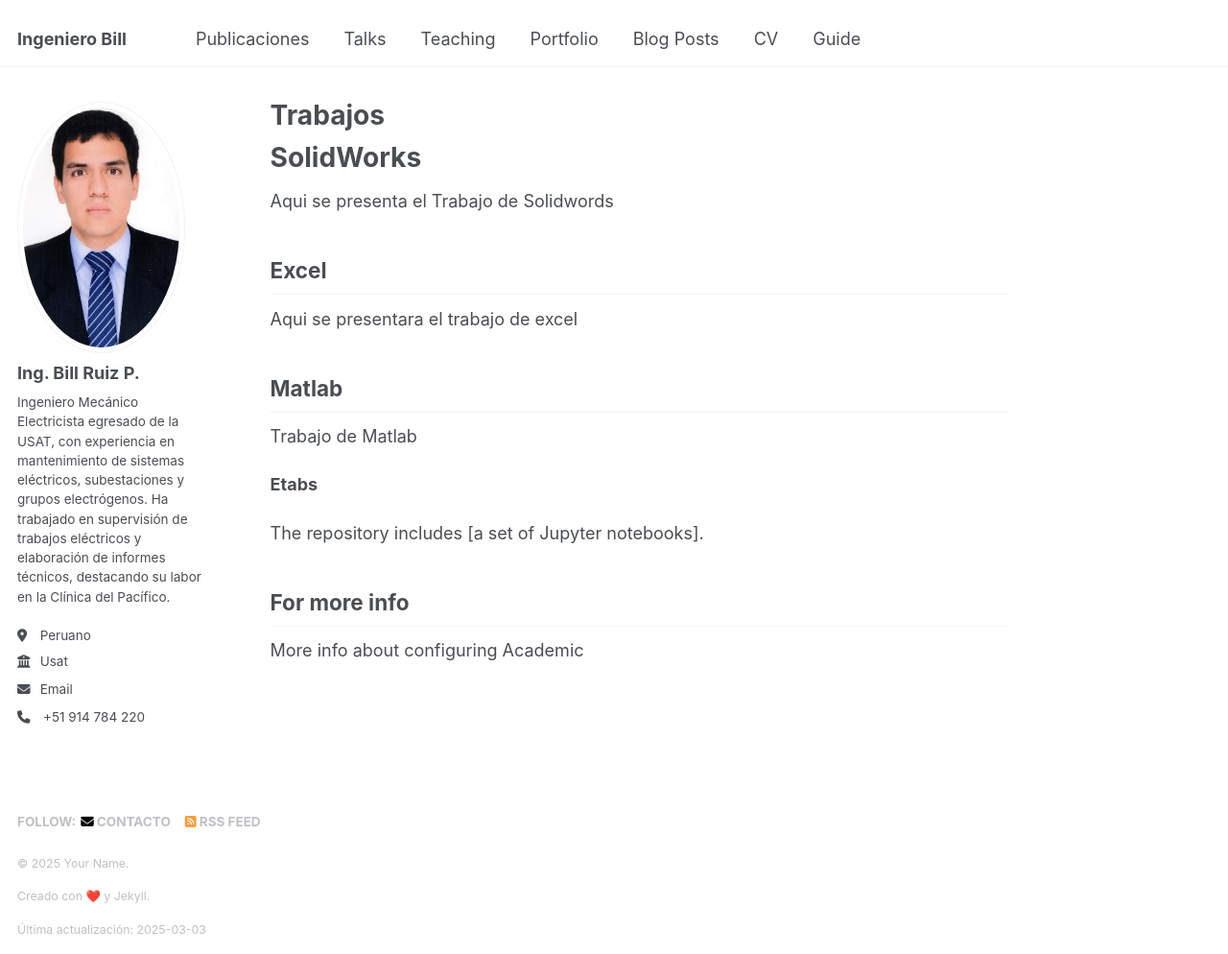
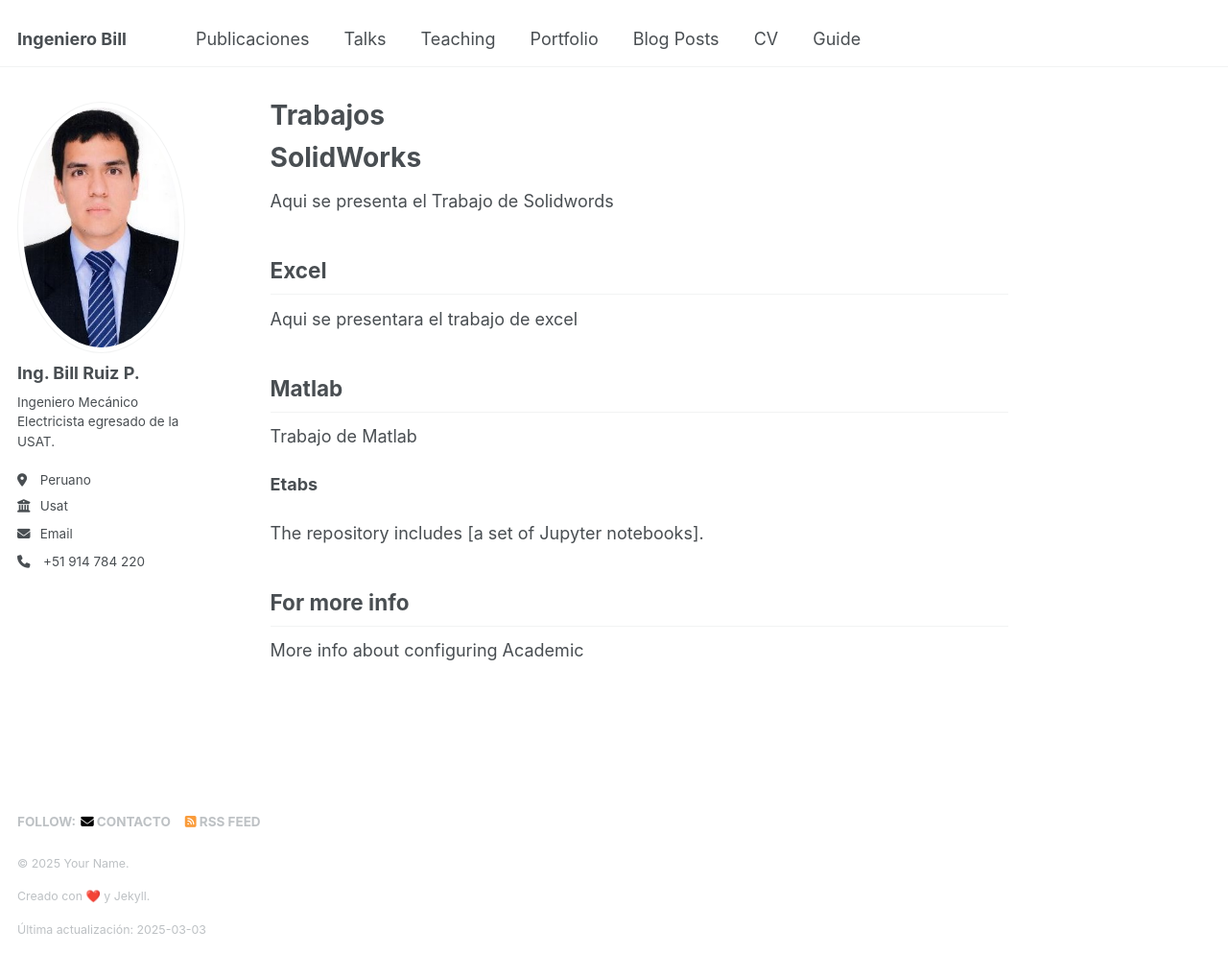
Before and after one commit to IngenieroBill/Cv, a Jekyll site: the page built from _pages/about.md, in a window 1280 px wide and 994 px high. Shown: the whole window at 96% size. Built offline with Jekyll 4.4.1, drawn with Linux system fonts in a browser that asks for light colours.

Commit message:
Actualización de configuración en _config.yml

```diff
--- a/_config.yml
+++ b/_config.yml
@@ -25,7 +25,7 @@ author:
   avatar           : "profile.png"
   name             : "Ing. Bill Ruiz P."
   pronouns         : # example: "he/him"
-  bio              : "Ingeniero Mecánico Electricista egresado de la USAT, con experiencia en mantenimiento de sistemas eléctricos, subestaciones y grupos electrógenos. Ha trabajado en supervisión de trabajos eléctricos y elaboración de informes técnicos, destacando su labor en la Clínica del Pacífico."
+  bio              : "Ingeniero Mecánico Electricista egresado de la USAT."
   location         : "Peruano"
   employer         : "Usat"
   uri              : # URL
```
